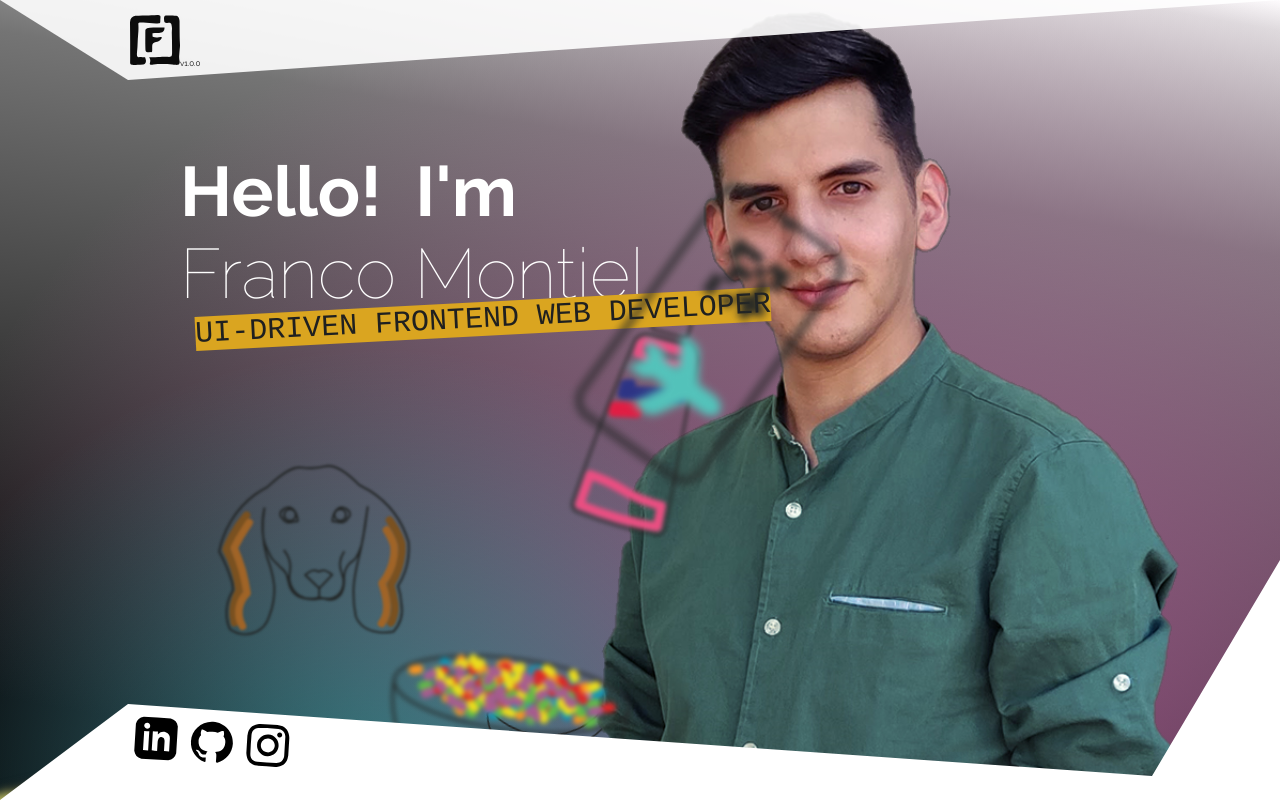
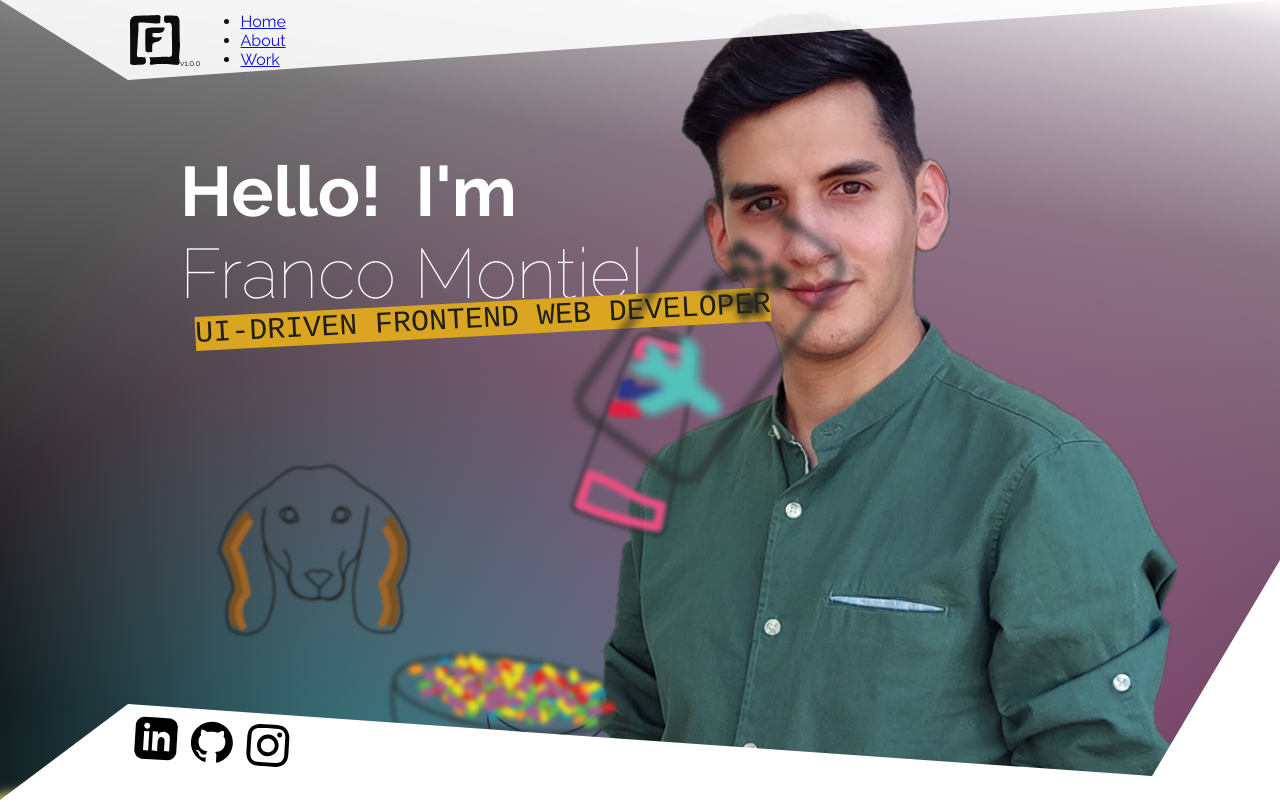
Before and after one commit to TheFrankemon/000, an Angular app: page / in a window 1280 px wide. Shown: the top 802 px of the page. Built offline with nearby package versions, Linux system fonts and the light colour scheme.

Commit message:
Implement page anchors

```diff
--- a/src/app/app-routing.module.ts
+++ b/src/app/app-routing.module.ts
@@ -13,7 +13,9 @@ const routes: Routes = [{
 }];
 
 @NgModule({
-  imports: [RouterModule.forRoot(routes)],
+  imports: [RouterModule.forRoot(routes, {
+    anchorScrolling: 'enabled'
+  })],
   exports: [RouterModule]
 })
 export class AppRoutingModule { }
--- a/src/app/app.component.html
+++ b/src/app/app.component.html
@@ -1,5 +1,11 @@
 <nav>
   <object type="image/svg+xml" data="assets/f-logo.svg"></object>
   <span class="version">v1.0.0</span>
+
+  <ul>
+    <li> <a [routerLink]="['/']" fragment="home"> Home </a></li>
+    <li> <a [routerLink]="['/']" fragment="about"> About </a></li>
+    <li> <a [routerLink]="['/']" fragment="work"> Work </a></li>
+  </ul>
 </nav>
 <router-outlet></router-outlet>
--- a/src/app/home/home.component.html
+++ b/src/app/home/home.component.html
@@ -32,6 +32,6 @@
 <div class="header-footer">
   <app-sm-icons></app-sm-icons>
 </div>
-<app-about></app-about>
-<app-workxp></app-workxp>
+<app-about id="about"></app-about>
+<app-workxp id="work"></app-workxp>
 <app-copyright-footer></app-copyright-footer>
--- a/src/app/home/home.component.ts
+++ b/src/app/home/home.component.ts
@@ -1,18 +1,16 @@
-import { Component, HostListener, OnInit } from '@angular/core';
+import { Component, HostBinding, HostListener } from '@angular/core';
 
 @Component({
   selector: 'app-home',
   templateUrl: './home.component.html',
   styleUrls: ['./home.component.scss']
 })
-export class HomeComponent implements OnInit {
+export class HomeComponent {
 
+  @HostBinding('id') id = 'home';
   blurryFranco = false;
 
   constructor() { }
-
-  ngOnInit(): void {
-  }
 
   @HostListener('window:scroll') // for window scroll events
   onScroll() {
```
